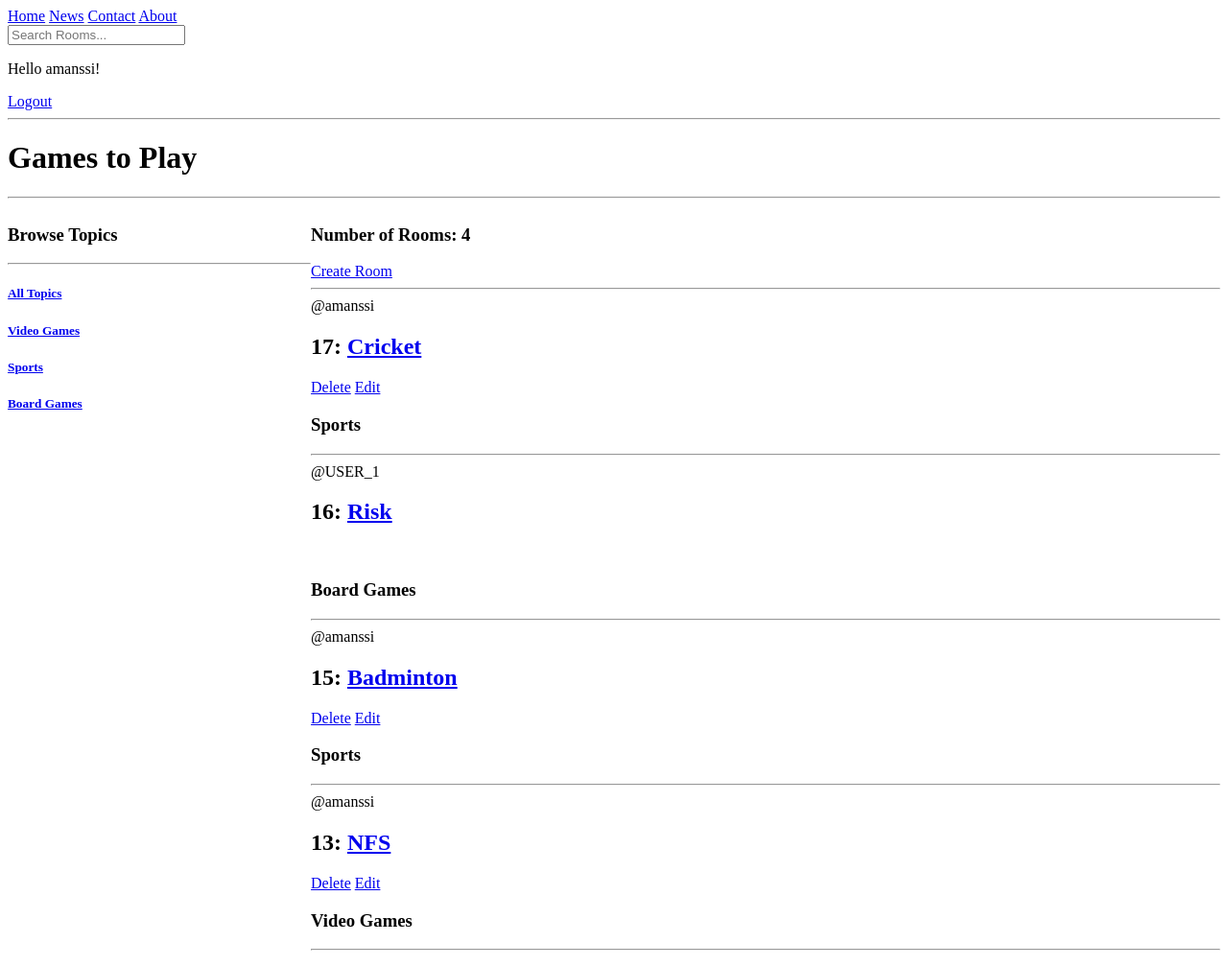
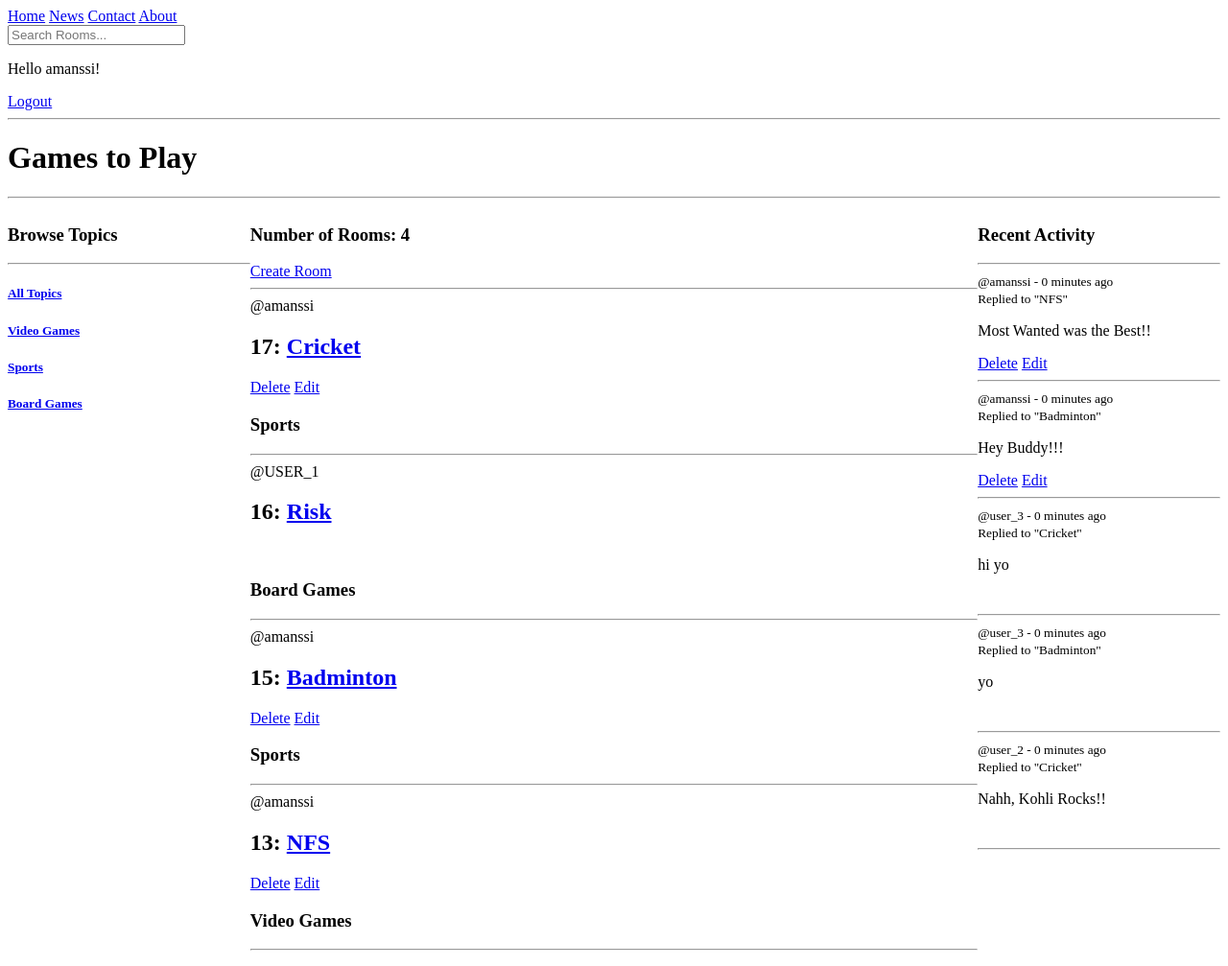
Before and after one commit to amansinghal123/Django-Backend, a Django app: page / in a window 1280 px wide. Shown: the whole page at 96% size. Run offline with Django 3.2, Linux system fonts and the light colour scheme; the first user in the database is signed in; data comes from the database, SQL or seed files in the repository.

Commit message:
Added Activity Feed and broke down home into components

```diff
--- /dev/null
+++ b/p1/base/templates/base/activityComponent.html
@@ -0,0 +1,16 @@
+<h3>Recent Activity</h3>
+<hr>
+{% for message in allMessages %}
+    <div>
+        <small>@{{message.user}} - {{message.created|timesince}} ago</small>
+        <br>
+        <small>Replied to "{{message.room}}"</small>
+        <p>{{message}}</p>
+        {% if request.user == message.user %}
+            <a href="{% url 'delete-message_name' message.id %}">Delete</a>
+            <a href="{% url 'edit-message_name' message.id %}">Edit</a>
+        {% endif %}
+        <br>
+        <hr>
+    </div>
+{% endfor %}
--- /dev/null
+++ b/p1/base/templates/base/feedComponent.html
@@ -0,0 +1,16 @@
+{% for room in rooms %}
+<div>
+    <span>@{{room.host.username}}</span>
+    <h2>{{room.id}}: <a href="{% url 'room_name' room.id %}">{{room.name}}</a></h2>
+
+    {% if request.user == room.host %}
+        <a href="{% url 'delete-room_name' room.id %}">Delete</a>
+        <a href="{% url 'update-room_name' room.id %}">Edit</a>
+    {% endif %}
+
+    <br>
+    <span><h3>{{room.topic.name}}</h3></span>
+    <hr>
+
+</div>
+{% endfor %}
--- a/p1/base/templates/base/home.html
+++ b/p1/base/templates/base/home.html
@@ -5,7 +5,7 @@
 <style>
     .home-container{
         display: grid;
-        grid-template-columns: 1fr 3fr;
+        grid-template-columns: 2fr 6fr 2fr;
     }
 </style>
 
@@ -35,24 +23,13 @@
         <a href="{% url 'create-room_name' %}">Create Room</a>
         <hr>
         <div>
-            {% for room in rooms %}
-                <div>
-                    <span>@{{room.host.username}}</span>
-                    <h2>{{room.id}}: <a href="{% url 'room_name' room.id %}">{{room.name}}</a></h2>
+            {% include 'base/feedComponent.html' %}
+        </div>
 
-                    {% if request.user == room.host %}
-                        <a href="{% url 'delete-room_name' room.id %}">Delete</a>
-                        <a href="{% url 'update-room_name' room.id %}">Edit</a>
-                    {% endif %}
-
-                    <br>
-                    <span><h3>{{room.topic.name}}</h3></span>
-                    <hr>
-
-                </div>
-            {% endfor %}
     </div>
 
+    <div>
+        {% include 'base/activityComponent.html' %}
     </div>
 
 </div>
--- /dev/null
+++ b/p1/base/templates/base/topicsComponent.html
@@ -0,0 +1,12 @@
+<h3>Browse Topics</h3>
+<hr>
+
+<div>
+    <a href="{% url 'home_name' %}"><h5>All Topics</h5></a>
+</div>
+
+{% for topic in topics %}
+    <div>
+        <a href="{% url 'home_name' %}?query={{topic.name}}"><h5>{{topic.name}}</h5></a>
+    </div>
+{% endfor %}
--- a/p1/base/views.py
+++ b/p1/base/views.py
@@ -79,7 +79,15 @@ def registerPage(request):
 def home(request):
     query = request.GET.get('query')
     rooms=Room.objects.filter()
+    allMessages=Message.objects.all().order_by('-created')[:5]
+
     if query:
+        allMessages=Message.objects.filter(
+            Q(room__topic__name__icontains=query) |
+            Q(room__name__icontains=query) |
+            Q(user__username__icontains=query) |
+            Q(body__icontains=query)).order_by('-created')[:5]
+
         rooms=Room.objects.filter(
             Q(topic__name__icontains=query) |
             Q(name__icontains=query) |
@@ -87,7 +95,7 @@ def home(request):
             Q(description__icontains=query))
 
     topics=Topic.objects.all()
-    context={'rooms':rooms, 'rooms_count':rooms.count(), 'topics':topics}
+    context={'rooms':rooms, 'rooms_count':rooms.count(), 'topics':topics, 'allMessages':allMessages}
     return render(request, 'base/home.html', context)
 
 # Getting pk from the url call, sending curRoom as context to the html file room.html
```
Also changed, not shown: other parts of p1/base/templates/base/home.html (+1 -13 lines), p1/db.sqlite3.
